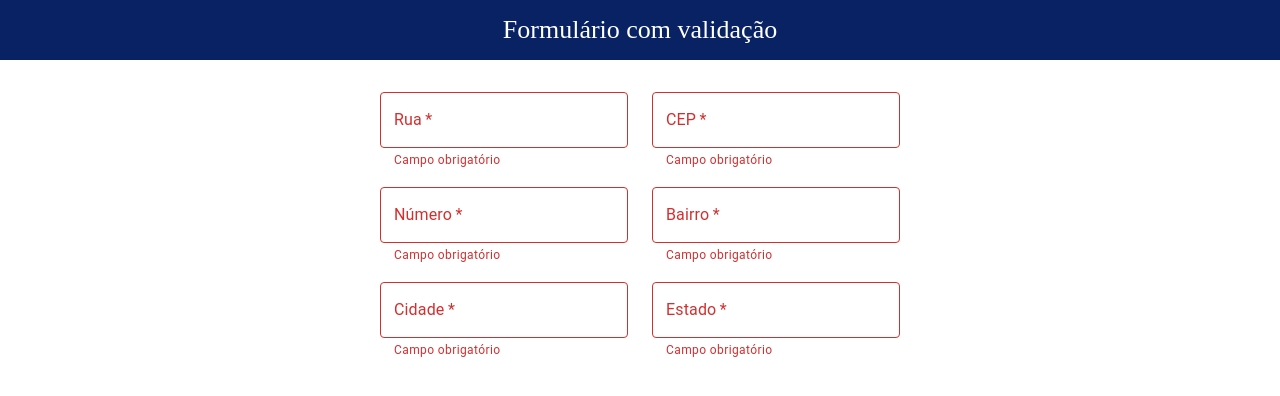
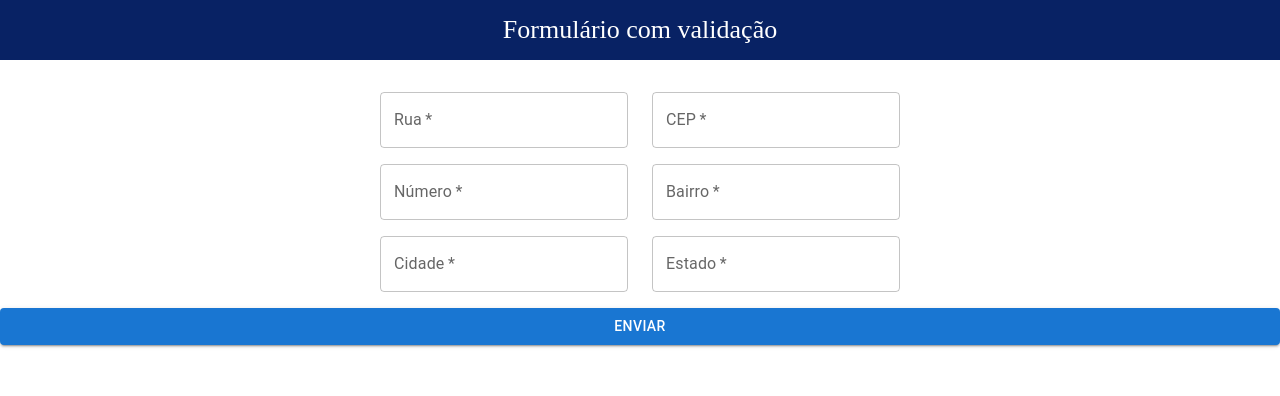
Before and after one commit to Souza0Rock/MUI, a Next.js app in the folder formularios/: page / in a window 1280 px wide. Shown: the top 396 px of the page. Built offline with nearby package versions, Linux system fonts and the light colour scheme.

Commit message:
validation

```diff
--- /dev/null
+++ b/formularios/src/components/ButtonSubmit/index.tsx
@@ -0,0 +1,11 @@
+import * as M from "@mui/material";
+
+function ButtonSubmit () {
+  return (
+    <M.Button variant="contained" color="primary" sx={{width: '100%'}} >
+      enviar
+    </M.Button>
+  )
+}
+
+export default ButtonSubmit
--- a/formularios/src/components/Form/index.tsx
+++ b/formularios/src/components/Form/index.tsx
@@ -1,17 +1,20 @@
 import React, { useState } from "react";
+import { maskCEP, maskPhone } from "@/utils/mask";
 import InputForm from "../InputForm";
 import * as S from "./styled";
 import * as M from "@mui/material";
+import ButtonSubmit from "../ButtonSubmit";
 
 function Form () {
 
-  const [fields, setFields] = useState({});
+  const [fields, setFields] = useState<any>({});
 
   const handleChange = (e: any) => {
     setFields({ ...fields, [e.target.name]: e.target.value })
   }
 
-  console.log(fields, 'deu bom');
+  // console.log(fields.rua.length, 'deu bom');
+  const a = 'rua'
 
   return (
     <S.Container>
@@ -35,19 +38,22 @@ function Form () {
           alignItems="center"
           columnGap={3}
         >
+          {/* {console.log(fields.rua?.length, 'mostrando o erro')} */}
           <InputForm
             nameProp="rua"
             labelProp="Rua"
-            itemChange={handleChange}
-            maskProp=""
+            handleChangeProp={handleChange}
             fieldsProp={fields}
+            errorProp={fields.rua?.length === 0 }
           />
           <InputForm
             nameProp="cep"
             labelProp="CEP"
-            itemChange={handleChange}
-            maskProp="99999-999"
+            handleChangeProp={handleChange}
+            value={fields.cep && maskCEP(fields.cep)}
+            inputProps={{ maxLength: 8 }}
             fieldsProp={fields}
+            errorProp={fields.cep?.length === 0}
           />
 
         </M.Grid>
@@ -62,16 +68,16 @@ function Form () {
           <InputForm
             nameProp="numero"
             labelProp="Número"
-            itemChange={handleChange}
-            maskProp=""
+            handleChangeProp={handleChange}
             fieldsProp={fields}
+            errorProp={fields.numero?.length === 0}
           />
           <InputForm
             nameProp="bairro"
             labelProp="Bairro"
-            itemChange={handleChange}
-            maskProp=""
+            handleChangeProp={handleChange}
             fieldsProp={fields}
+            errorProp={fields.bairro?.length === 0}
           />
         </M.Grid>
         <M.Grid
@@ -85,17 +91,25 @@ function Form () {
           <InputForm
             nameProp="cidade"
             labelProp="Cidade"
-            itemChange={handleChange}
-            maskProp=""
+            handleChangeProp={handleChange}
             fieldsProp={fields}
+            errorProp={fields.cidade?.length === 0}
           />
           <InputForm
             nameProp="estado"
             labelProp="Estado"
-            itemChange={handleChange}
-            maskProp=""
+            handleChangeProp={handleChange}
             fieldsProp={fields}
+            errorProp={fields.estado?.length === 0}
           />
+        </M.Grid>
+        <M.Grid
+          container
+          direction="row"
+          justifyContent="center"
+          alignItems="center"
+        >
+          <ButtonSubmit />
         </M.Grid>
       </M.Grid>
     </S.Container>
--- a/formularios/src/components/InputForm/index.tsx
+++ b/formularios/src/components/InputForm/index.tsx
@@ -1,28 +1,30 @@
 import * as M from "@mui/material";
-import InputMask from "react-input-mask";
 
-function InputForm ({nameProp, itemChange, labelProp, maskProp, fieldsProp}: any) {
+function InputForm ({nameProp, handleChangeProp, labelProp, errorProp, value, inputProps, fieldsProp}: any) {
+
+  // console.log(fieldsProp.cep.length, 'prop');
+
+  // const teste = () => {
+  //   if (fieldsProp.rua.length === 0) {
+  //     true
+  //   }
+  //   else (false)
+  // }
+
   return (
-
-    <InputMask
-    mask={maskProp}
-    onChange={itemChange}
-    >
-      {(inputProps: any) =>
     <M.TextField
-          {...inputProps}
-          onChange={itemChange}
+      onChange={handleChangeProp}
       id="outlined-basic"
       label={labelProp}
       name={nameProp}
       margin="none"
       size="medium"
       required
-          helperText="Campo obrigatório"
-          error={!fieldsProp.nameProp}
+      // helperText="Campo obrigatório"
+      value={value}
+      inputProps={inputProps}
+      error={errorProp}
     />
-      }
-    </InputMask>
   )
 }
 
--- a/formularios/src/components/index.tsx
+++ b/formularios/src/components/index.tsx
@@ -1,4 +1,5 @@
 import Form from "./Form";
 import InputForm from "./InputForm";
+import ButtonSubmit from "./ButtonSubmit";
 
-export { Form, InputForm }
+export { Form, InputForm, ButtonSubmit }
--- /dev/null
+++ b/formularios/src/utils/mask.tsx
@@ -0,0 +1,11 @@
+export const maskCEP = (value : string) => {
+  return value.replace(/\D/g, "").replace(/^(\d{5})(\d{3})+?$/, "$1-$2");
+};
+
+// (00) 00000-0000
+export const maskPhone = (value : string) => {
+  return value
+    .replace(/\D/g, "")
+    .replace(/(\d{2})(\d)/, "($1) $2")
+    .replace(/(\d{5})(\d{4})(\d)/, "$1-$2");
+};
```
Lines whose indentation alone changed are shown as unchanged.
